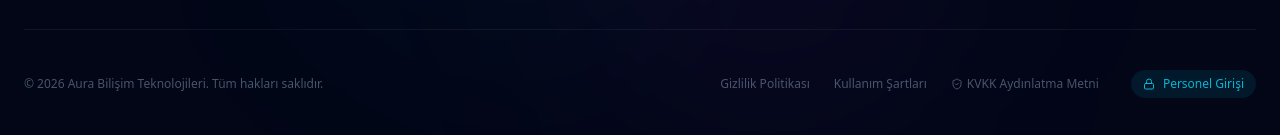
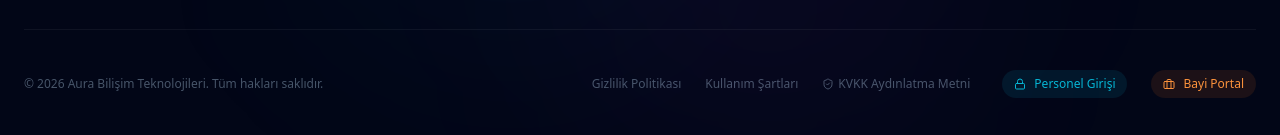
Before and after one commit to ozgurbasar5/aura-bilisim, a Next.js app: page / in a window 1280 px wide. Shown: the part 7685-7820 px from the top of the page. Built offline with nearby package versions, Linux system fonts and the light colour scheme; no server answers; the database is empty.

Commit message:
kesin cozum: eski config dosyasi GitHub'dan tamamen silindi

```diff
--- a/components/Footer.tsx
+++ b/components/Footer.tsx
@@ -4,17 +4,16 @@ import Link from "next/link";
 import { usePathname } from "next/navigation";
 import {
   MapPin, Phone, Info, Instagram, Twitter, Facebook, ArrowRight,
-  ShieldCheck, Lock
+  ShieldCheck, Lock, Briefcase
 } from "lucide-react";
 
 export default function Footer() {
   const pathname = usePathname();
 
-  // --- DÜZELTME: KONTROL BURADA (Eğer ileride hook eklerseniz sorun olmaz) ---
-  if (pathname?.startsWith("/epanel") || pathname === "/login") {
+  // Panel veya Login sayfalarında Footer'ı gizle
+  if (pathname?.startsWith("/epanel") || pathname?.startsWith("/business") || pathname === "/login" || pathname === "/kurumsal/login") {
     return null;
   }
-  // -------------------------------------------------------------------------
 
   return (
     <footer className="bg-[#020617] border-t border-white/5 pt-20 pb-10 mt-20 relative z-10">
@@ -110,8 +109,15 @@ export default function Footer() {
                 <Link href="/kvkk" className="flex items-center gap-1 hover:text-white transition-colors">
                     <ShieldCheck size={12}/> KVKK Aydınlatma Metni
                 </Link>
+
+                {/* Personel Girişi */}
                 <Link href="/login" className="flex items-center gap-2 text-cyan-500 hover:text-cyan-400 bg-cyan-500/10 px-3 py-1.5 rounded-full transition-all hover:bg-cyan-500/20 ml-2">
                     <Lock size={12}/> Personel Girişi
+                </Link>
+
+                {/* YENİ EKLENEN BAYİ PORTAL */}
+                <Link href="/kurumsal/login" className="flex items-center gap-2 text-orange-400 hover:text-orange-300 bg-orange-500/10 px-3 py-1.5 rounded-full transition-all hover:bg-orange-500/20">
+                    <Briefcase size={12}/> Bayi Portal
                 </Link>
             </div>
         </div>
```
